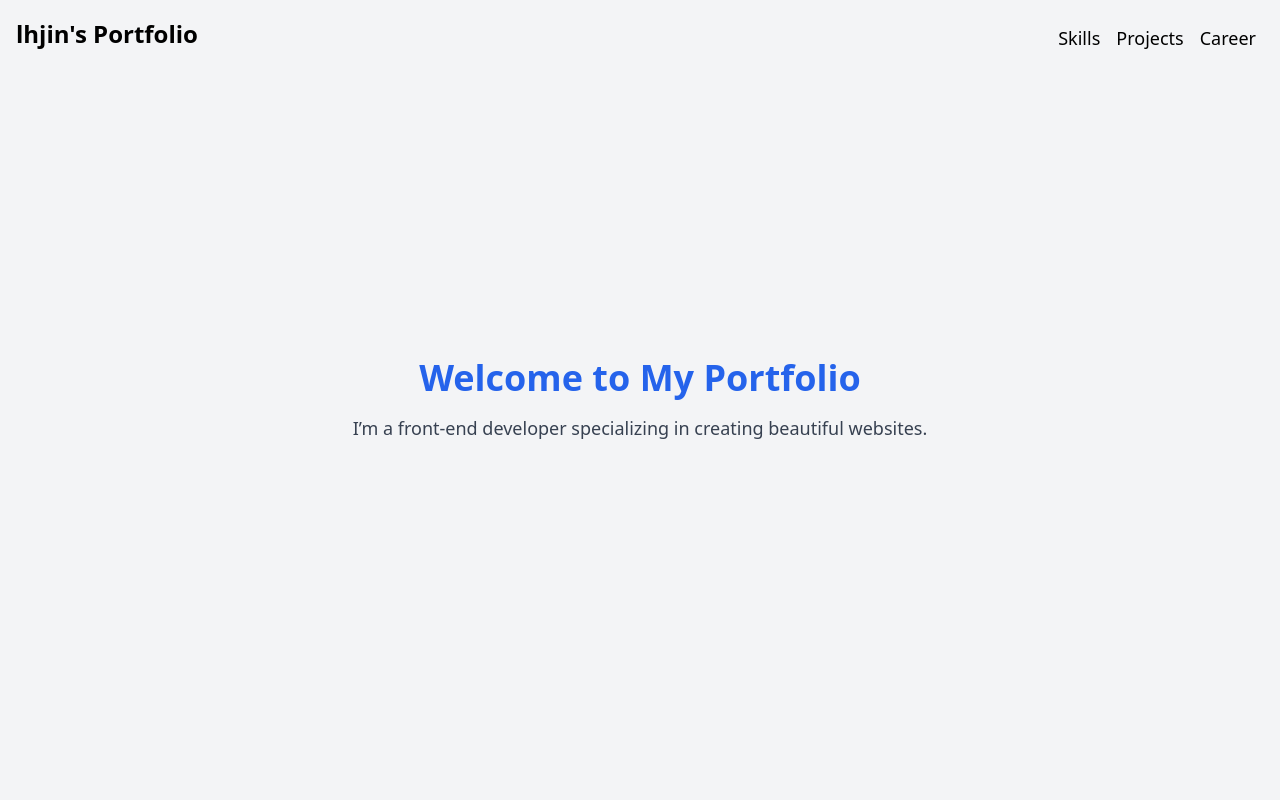
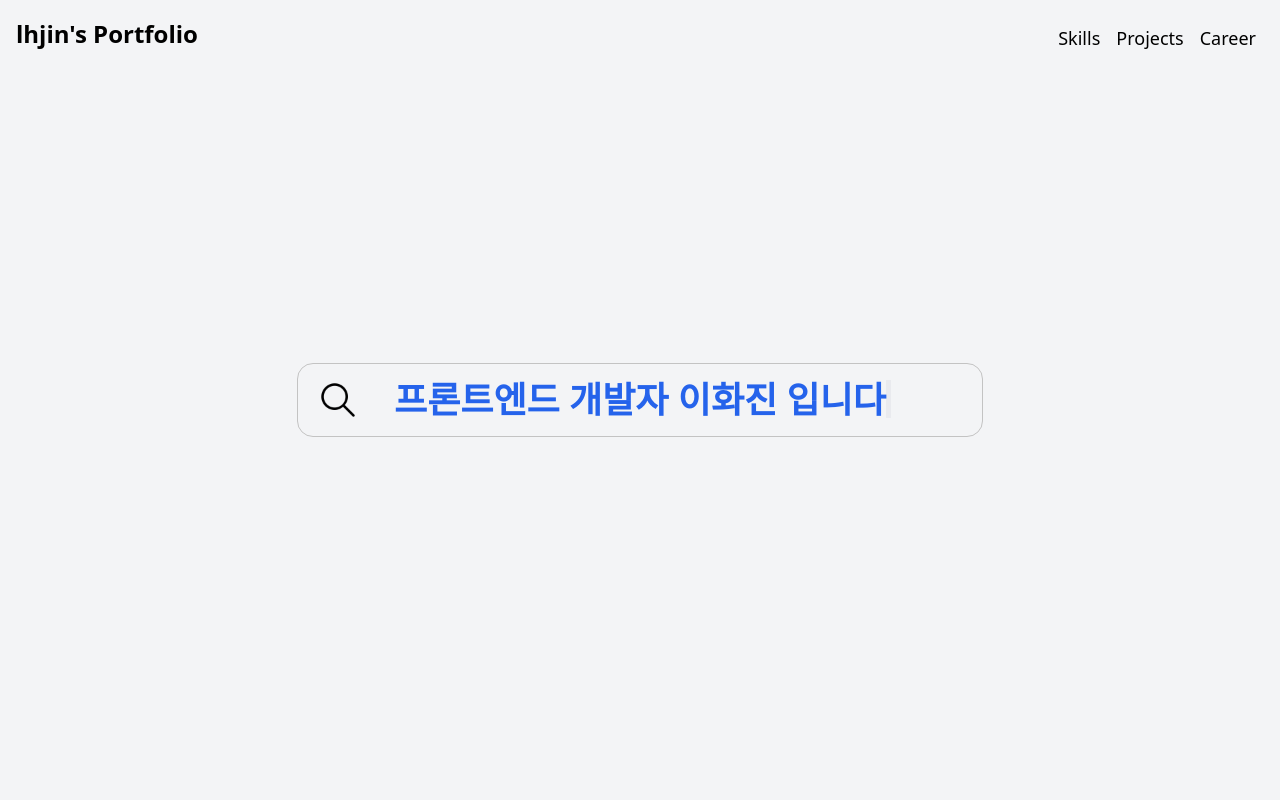
Before and after one commit to HwajinLee3114/lhjin-portfolio, a Next.js app: page / in a window 1280 px wide. Shown: the top 800 px of the page. Built offline with nearby package versions, Linux system fonts and the light colour scheme.

Commit message:
메인 화면 애니메이션 추가 및 수정 중..

```diff
--- a/src/app/layout.tsx
+++ b/src/app/layout.tsx
@@ -1,6 +1,7 @@
 import type { Metadata } from "next";
 import localFont from "next/font/local";
 import "./globals.css";
+import "@/styles/custom.css";
 
 const geistSans = localFont({
   src: "./fonts/GeistVF.woff",
--- a/src/app/page.tsx
+++ b/src/app/page.tsx
@@ -1,5 +1,6 @@
 import Career from "@/components/Career";
 import Header from "@/components/Header";
+import HomeSec from "@/components/Home";
 import Projects from "@/components/Projects";
 import Skills from "@/components/Skills";
 
@@ -8,11 +9,7 @@ export default function Home() {
     <div>
       <Header />
       <main>
-        <section id="home" className="flex flex-col items-center justify-center min-h-screen bg-gray-100">
-          <h1 className="text-4xl font-bold text-center text-blue-600">Welcome to My Portfolio</h1>
-          <p className="mt-4 text-lg text-gray-700">I’m a front-end developer specializing in creating beautiful websites.</p>
-        </section>
-
+        <HomeSec />
         <Skills />
         <Projects />
         <Career />
--- /dev/null
+++ b/src/components/Home.tsx
@@ -0,0 +1,42 @@
+"use client";
+
+import React, { useState, useEffect } from "react";
+import Image from "next/image";
+
+export default function HomeSec() {
+  const content = "프론트엔드 개발자 이화진 입니다";
+  const [title, setTitle] = useState<string>("");
+  const [index, setIndex] = useState<number>(0);
+
+  useEffect(() => {
+    const typing = () => {
+      if (index < content.length) {
+        setTitle((prev) => prev + content[index]);
+        setIndex((prev) => prev + 1);
+      }
+    };
+
+    const interval = setInterval(typing, 100);
+    return () => clearInterval(interval);
+  }, [index, content]);
+
+  return (
+    <section
+      id="home"
+      className="flex flex-col items-center justify-center min-h-screen bg-gray-100"
+    >
+      <div className="l_search_div flex relative">
+        <Image
+          src="/images/search-120.png"
+          alt="search icon"
+          width={40}
+          height={40}
+          className="absolute left-5"
+        />
+        <h1 className="l_main_title text-4xl font-bold text-center text-blue-600">
+          {title}
+        </h1>
+      </div>
+    </section>
+  );
+}
--- /dev/null
+++ b/src/styles/custom.css
@@ -0,0 +1,28 @@
+.l_main_title::after {
+  content: "";
+  position: absolute;
+  width: 1px;
+  height: 2.4rem;
+  border-right: 5px solid #9ca3af;
+  animation: blink 0.7s infinite ease;
+  animation-delay: 0.4s;
+  opacity: 0;
+}
+
+.l_search_div {
+  border: 1px solid #c3c3c3;
+  padding: 1rem 6rem;
+  border-radius: 1rem;
+  height: 74px;
+  line-height: 74px;
+}
+
+@keyframes blink {
+  0% {
+    opacity: 0;
+  }
+
+  100% {
+    opacity: 1;
+  }
+}
```
Also changed, not shown: public/images/search-120.png (added).
